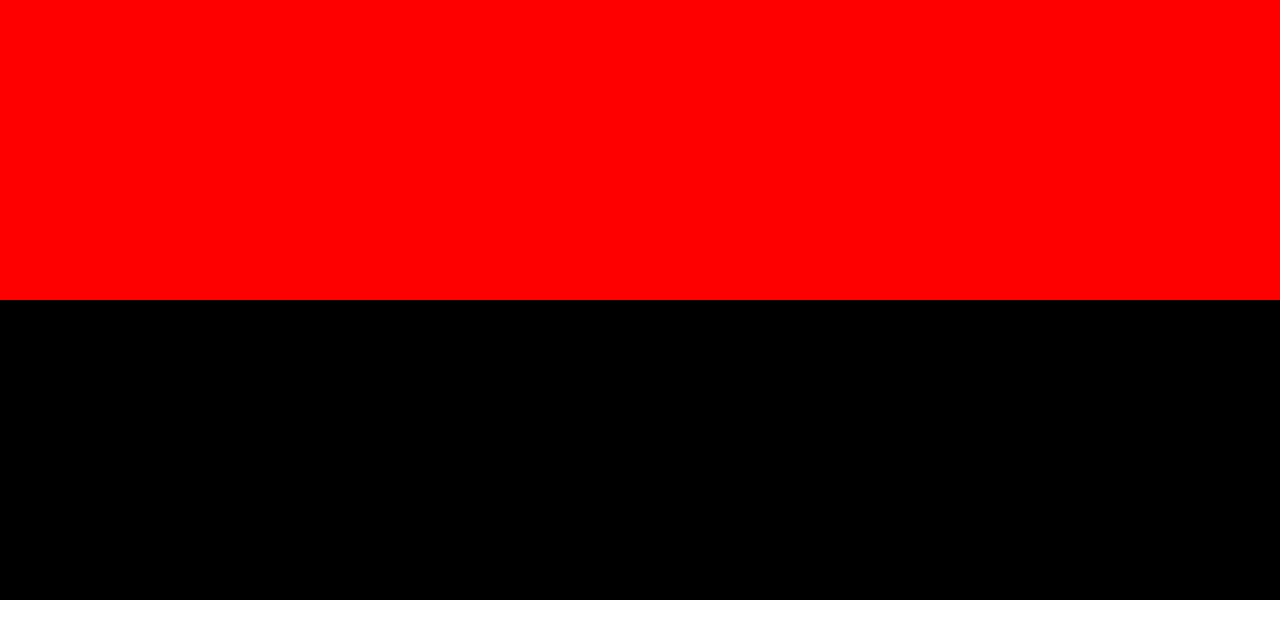
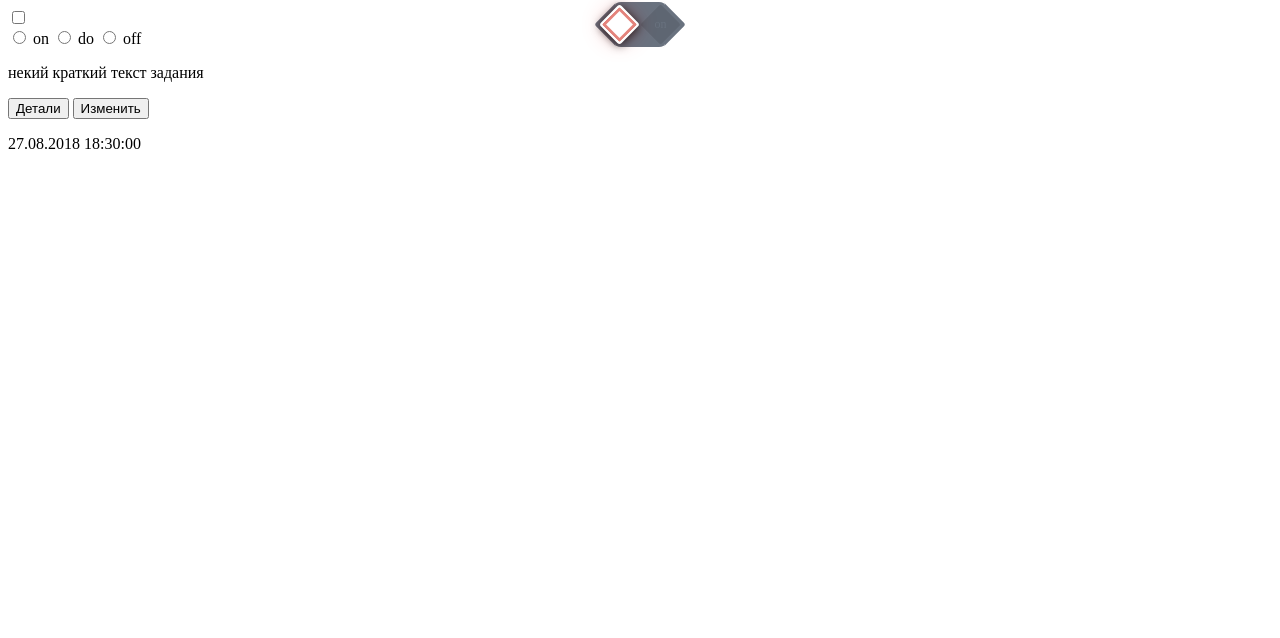
Before and after one commit to dalmariko/tasker, a website: page develop/index.html in a window 1280 px wide. Drawn offline with Linux system fonts and the light colour scheme.

Commit message:
markup todo

```diff
--- a/develop/css/main.css
+++ b/develop/css/main.css
@@ -1,31 +1,160 @@
-* {
-  -webkit-box-sizing: border-box;
-     -moz-box-sizing: border-box;
-          box-sizing: border-box; }
+.longTaskText {
+    display: none;
+}
 
-body {
-  margin: 0; }
 
-a {
-  text-decoration: none; }
+a { text-decoration: none; color: #EC5C93; }
 
-header {
-  height: 300px;
-  background-color: red;
-  color: red; }
 
-body {
-  display: block;
-  -webkit-box-orient: vertical;
-  -webkit-box-direction: normal;
-  -webkit-flex-direction: column;
-     -moz-box-orient: vertical;
-     -moz-box-direction: normal;
-      -ms-flex-direction: column;
-          flex-direction: column;
-  height: 1000px;
-  background-color: #fff; }
+.switch {
+    position: absolute;
+    top: 0;
+    left: 0;
+    right: 0;
+    margin: 0 auto;
+    height: 44px;
+    width: 48px;
+    border: 3px solid #FFF;
+    border-radius: 10px;
+    z-index: 2;
+}
 
-footer {
-  height: 300px;
-  background-color: #000; }
+.switch:before, .switch:after {
+    content: " ";
+    position: absolute;
+    top: 2px;
+    margin: 0;
+    height: 33px;
+    width: 33px;
+    background: #69727F;
+    border: 3px solid #FFF;
+    border-radius: 6px;
+    -webkit-transform: rotate(45deg);
+    -moz-transform:    rotate(45deg);
+    -o-transform:      rotate(45deg);
+    -ms-transform:     rotate(45deg);
+    transform:         rotate(45deg);
+    z-index: 1;
+}
+
+.switch:before {
+    left: -18px;
+}
+
+.switch:after {
+    right: -18px;
+}
+
+.switch-back {
+    position: absolute;
+    top: -4px;
+    left: -1px;
+    margin: 0 auto;
+    height: 45px;
+    width: 50px;
+    background: #69727F;
+    border-top: 3px solid #FFF;
+    border-bottom: 3px solid #FFF;
+    border-radius: 6px;
+    z-index: 2;
+}
+
+.switch-input {
+.display: none;
+}
+
+.switch-label-left, .switch-label-right {
+    display: block;
+    position: absolute;
+    top: 0;
+    left: -19px;
+    width: 72%;
+    height: 100%;
+    color: transparent;
+    text-indent: -999px;
+    overflow: hidden;
+    cursor: pointer;
+.background: rgba(255,0,0,0.1);
+    z-index: 3;
+}
+
+.switch-label-right {
+    left: auto;
+    right: -19px;
+    width: 72%;
+}
+
+.switch-input:checked + .switch-label {
+    -webkit-transition: 0.2s ease-out;
+    -moz-transition:    0.2s ease-out;
+    -o-transition:      0.2s ease-out;
+    transition:         0.2s ease-out;
+}
+
+.switch-input:checked + .switch-label-on ~ .switch-selection {
+    left: 27px;
+    -webkit-box-shadow: 0px 0px 25px rgba(150,255,50,0.3), 1px 1px 10px rgba(0,0,0,0.8), inset 0px 0px 0px 3px #B0CD61;
+    box-shadow: 0px 0px 25px rgba(150,255,50,0.3), 1px 1px 10px rgba(0,0,0,0.8), inset 0px 0px 0px 3px #B0CD61;
+}
+
+.switch-input:checked + .switch-label-off ~ .switch-selection {
+    -webkit-box-shadow: 0px 0px 25px rgba(255,0,0,0.2), 1px 1px 10px rgba(0,0,0,0.8), inset 0px 0px 0px 3px #E4837B;
+    box-shadow: 0px 0px 25px rgba(255,0,0,0.2), 1px 1px 10px rgba(0,0,0,0.8), inset 0px 0px 0px 3px #E4837B;
+}
+
+.switch-selection {
+    display: block;
+    position: absolute;
+    top: 3px;
+    left: -15px;
+    margin: 4px;
+    width: 25px;
+    height: 25px;
+    background: #FFF;
+    border: 2px solid #FFF;
+    border-radius: 3px;
+    -webkit-transform: rotate(45deg);
+    -moz-transform:    rotate(45deg);
+    -o-transform:      rotate(45deg);
+    -ms-transform:     rotate(45deg);
+    transform:         rotate(45deg);
+    -webkit-transition: left 0.15s ease-out;
+    -moz-transition: left 0.15s ease-out;
+    -o-transition: left 0.15s ease-out;
+    transition: left 0.15s ease-out;
+    z-index: 999;
+}
+
+.label-on, .label-off {
+    display: block;
+    position: absolute;
+    top: 3px;
+    margin: 4px;
+    width: 25px;
+    height: 25px;
+    background: rgba(0,0,0,0.1);
+    border: 2px solid transparent;
+    border-radius: 3px;
+    color: #69727F;
+    font-size: 0.75em;
+    text-align: center;
+    line-height: 25px;
+    -webkit-transform: rotate(45deg);
+    -moz-transform:    rotate(45deg);
+    -o-transform:      rotate(45deg);
+    -ms-transform:     rotate(45deg);
+    transform:         rotate(45deg);
+    z-index: 2;
+}
+
+.label-on { right: -15px; }
+.label-off { left: -15px; }
+
+.label-on div, .label-off div {
+    -webkit-transform: rotate(-45deg) !important;
+    -moz-transform:    rotate(-45deg);
+    -o-transform:      rotate(-45deg);
+    -ms-transform:     rotate(-45deg);
+    transform:         rotate(-45deg) !important;
+    z-index: -1;
+}
--- a/develop/index.html
+++ b/develop/index.html
@@ -2,7 +2,7 @@
 <html lang="ru">
 <head>
     <meta charset="utf-8">
-    <title>bodycare</title>
+    <title>tasker</title>
     <link rel="stylesheet" href="css/main.css">
     <!--<link rel="stylesheet" href="css/main.min.css">-->
     <script src="js/jquery.min.js"></script>
@@ -14,7 +14,75 @@
 
 <main>
     <div class="container">
+        <div class="taskManager">
+            <form id="tasks" action="#" method="get"></form>
 
+            <div class="taskBar">
+
+                <input type="checkbox" name="dele" form="tasks">
+                <input type="hidden" name="id" value="id">
+
+                <div class="status">
+                    <label> <input type="radio" name="status" value="on" form="tasks"> on </label>
+                    <label> <input type="radio" name="status" value="do" form="tasks"> do </label>
+                    <label> <input type="radio" name="status" value="off" form="tasks"> off </label>
+                </div>
+
+                <div class="textTask">
+
+                    <div class="shortTaskText"><p>некий краткий текст задания</p></div>
+
+                    <div class="longTaskText">
+
+                        <h3>descriptions</h3>
+                        <h4>shorts descriptions</h4>
+
+                        <p class="constTEZIS">Tezis List</p>
+                        <ul class="tezisList">
+                            <li class="tezis">som head</li>
+                            <li class="tezis">next</li>
+                            <li class="tezis">puny priority</li>
+                            <li class="tezis">petite</li>
+                        </ul>
+
+                        <div class="mainTextTasck">
+                            <p>Пойди туда не знаю куда.</p>
+                            <p>принеси то не знаю что и быстрее.........</p>
+                        </div>
+
+                    </div>
+
+                </div>
+                <div class="tasckOptions">
+                    <button type="button" class="details">Детали</button>
+                    <button type="button" class="change">Изменить</button>
+                </div>
+            </div>
+
+            <div class="time">
+                <p class="controllTime">27.08.2018 18:30:00</p>
+            </div>
+
+
+            <div class="switch">
+                <div class="switch-back"></div>
+
+                <input type="radio" class="switch-input" name="switch" value="off" id="off" checked>
+                <label for="off" class="switch-label-left switch-label-off"><span>Off</span></label>
+                <div class="label-off">
+                    <div>off</div>
+                </div>
+
+                <input type="radio" class="switch-input" name="switch" value="on" id="on">
+                <label for="on" class="switch-label-right switch-label-on"><span>On</span></label>
+                <div class="label-on">
+                    <div>on</div>
+                </div>
+
+                <span class="switch-selection"></span>
+            </div>
+
+        </div>
     </div>
 </main>
 
```
